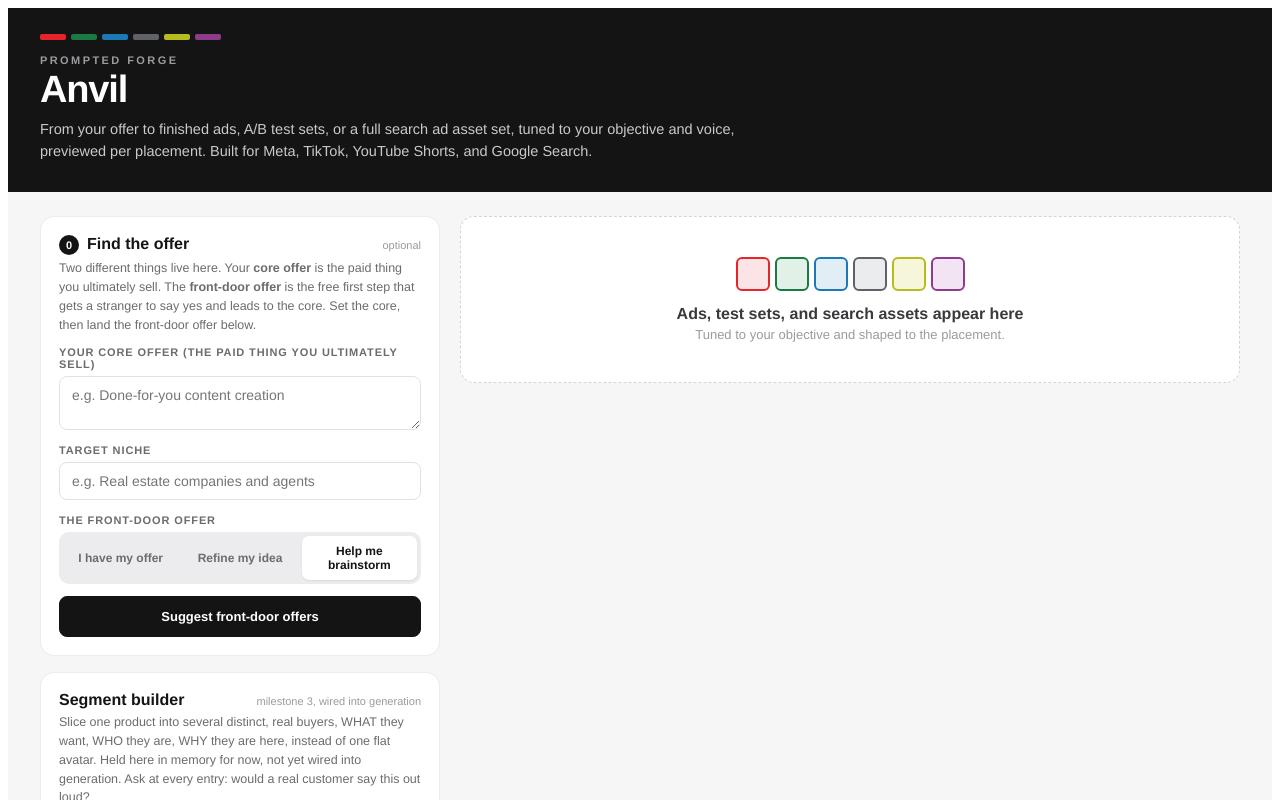
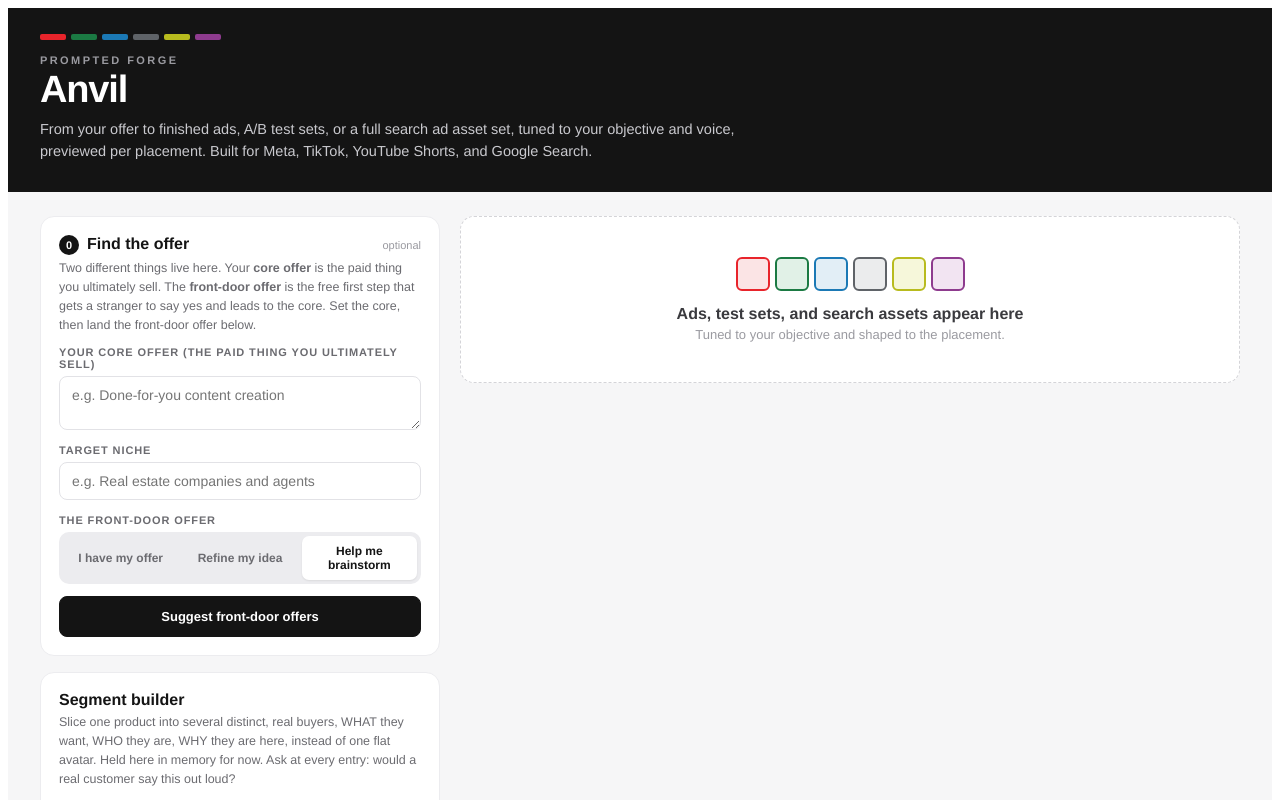
Before and after one commit to mariam741/anvil, a React (Vite) app: page / in a window 1280 px wide. Shown: the top 800 px of the page. Built offline with nearby package versions, Linux system fonts and the light colour scheme.

Commit message:
Extend anti-fabrication rule to Naming/Metaphor prompt; remove stale milestone label from Segment Builder UI

```diff
--- a/src/App.jsx
+++ b/src/App.jsx
@@ -906,7 +906,7 @@ Then write 3 names for the real mechanism above, at three different levels of ho
 
 Then, from the objections given above, exclude any objection about price, cost, subscriptions, contracts, refunds, or guarantees, those need a real number or policy to defuse, and this is not the place to invent one. From what remains, the objections about how the product works, sounds, or feels, write up to 2 names that bake that objection's answer directly into the name itself, so the name defuses it before anyone has to argue with it. Only use a fact already stated in the OFFER or PROMISE material above, never invent a capability, a feature, or a mechanism to sound like a good answer. It is fine to return fewer than 2, or none, if nothing qualifies.
 
-Do not use a Taboo Solution frame, a shock or taboo characterization, or an idea caricature, in any of the above, regardless of voice. Nothing should be gimmicky, cute at the expense of clarity, or drift into a health, legal, or financial claim.
+Do not use a Taboo Solution frame, a shock or taboo characterization, or an idea caricature, in any of the above, regardless of voice. Never invent a statistic, a study, a cited research finding, or a named authority not given in the material above, in any of the above. Nothing should be gimmicky, cute at the expense of clarity, or drift into a health, legal, or financial claim.
 
 Return ONLY valid JSON, no fences: escape any quote marks inside a string as \", and never put a literal line break inside a string value.
 {"intuitionPumps":[{"type":"natural|mechanical|force|association","metaphor":"one to two sentences"}],"evocativeNames":[{"level":"descriptive|evocative|abstract","name":"the name"}],"antiConstraintNames":[{"objection":"the objection answered","name":"the name"}]}`;
@@ -1440,11 +1440,8 @@ Return ONLY JSON, no fences:
             </section>
 
             <section style={card}>
-              <div style={{ display: "flex", justifyContent: "space-between", alignItems: "baseline", marginBottom: 4 }}>
-                <h2 style={{ margin: 0, fontSize: 16, fontWeight: 800 }}>Segment builder</h2>
-                <span style={{ fontSize: 11, color: "#9a9aa0" }}>milestone 3, wired into generation</span>
-              </div>
-              <p style={{ margin: "0 0 12px", fontSize: 12.5, color: "#6b6b70", lineHeight: 1.5 }}>Slice one product into several distinct, real buyers, WHAT they want, WHO they are, WHY they are here, instead of one flat avatar. Held here in memory for now, not yet wired into generation. Ask at every entry: would a real customer say this out loud?</p>
+              <h2 style={{ margin: "0 0 4px", fontSize: 16, fontWeight: 800 }}>Segment builder</h2>
+              <p style={{ margin: "0 0 12px", fontSize: 12.5, color: "#6b6b70", lineHeight: 1.5 }}>Slice one product into several distinct, real buyers, WHAT they want, WHO they are, WHY they are here, instead of one flat avatar. Held here in memory for now. Ask at every entry: would a real customer say this out loud?</p>
 
               <label style={label}>Scope, which brand or client this belongs to</label>
               <input style={field} value={segmentMap.scope} onChange={(e) => setSegmentMap((s) => ({ ...s, scope: e.target.value }))} placeholder="e.g. Cary Dental, implants" />
```
